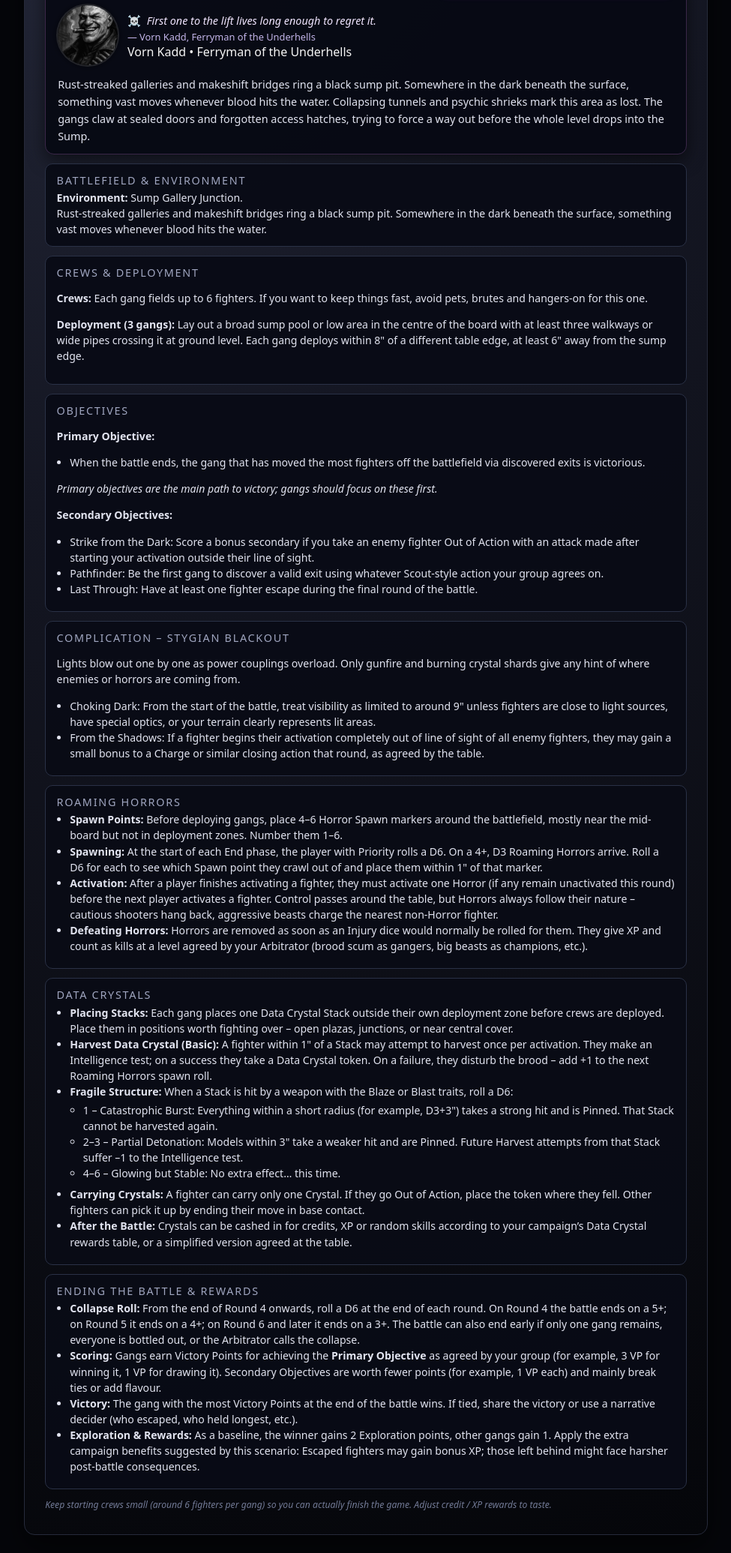
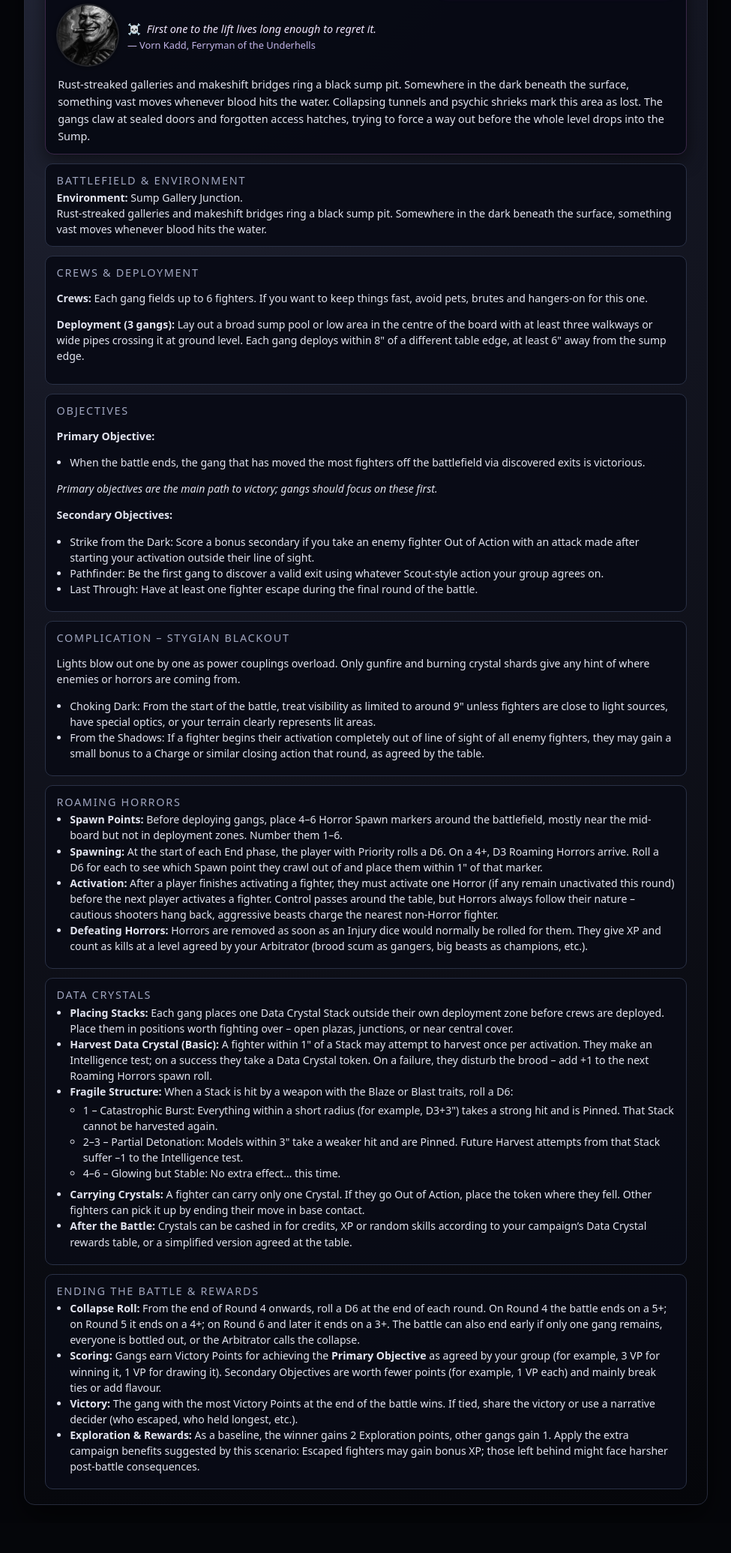
Before and after one commit to Sh3ll-M/underhells-endgame-generator, a plain HTML site: page index.html in a window 1280 px wide. Shown: the part 381-2452 px from the top of the page at 75% size, without its empty margins (152-1127 px from the left). After the commit the page ends 2412 px from the top, so only its background shows below. Drawn offline with Linux system fonts and the light colour scheme.

Commit message:
Fix duplicate Ferryman header and remove footer note

```diff
--- a/index.html
+++ b/index.html
@@ -41,11 +41,6 @@
         <div id="scenarioOutput" class="scenario">
           <!-- Scenario content generated here -->
         </div>
-
-        <p class="footer-note">
-          Keep starting crews small (around 6 fighters per gang) so you can
-          actually finish the game. Adjust credit / XP rewards to taste.
-        </p>
       </div>
     </div>
 
--- a/js/underhells_endgame_v3_3.js
+++ b/js/underhells_endgame_v3_3.js
@@ -318,11 +318,7 @@ function buildScenarioHTML(env, obj, comp) {
             <span class="ferryman-icon">☠️</span>
             <span>${vornLine}</span>
           </div>
-          <div class="ferryman-credit">— Vorn Kadd, Ferryman of the Underhells</div>
-          <div class="ferryman-meta">
-            <span class="ferryman-name">Vorn Kadd</span>
-            <span class="ferryman-role"> • Ferryman of the Underhells</span>
-          </div>
+            <div class="ferryman-credit">— Vorn Kadd, Ferryman of the Underhells</div>
         </div>
       </div>
 
```
